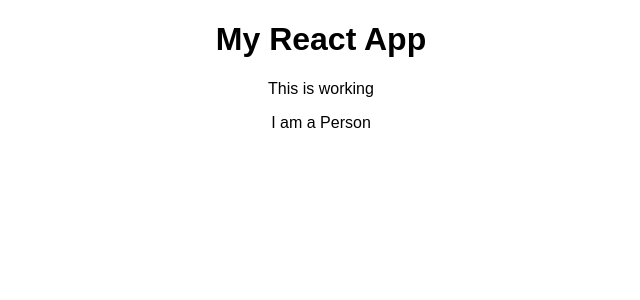
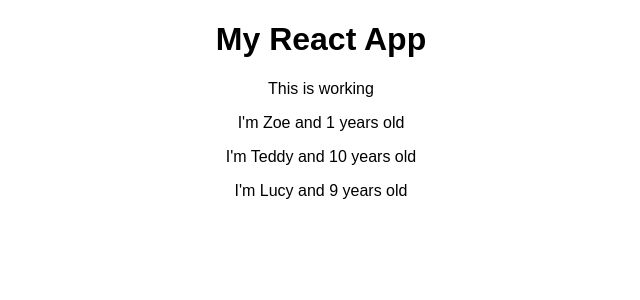
Before and after one commit to Jesskos/React_practice, a React (Create React App) app in the folder react-complete-guide/: page / in a window 1280 px wide. Shown: the top 300 px of the page, without its empty margins (319-959 px from the left). Built offline with nearby package versions, Linux system fonts and the light colour scheme.

Commit message:
created a template for Person component and set dynamic information from outside

```diff
--- a/react-complete-guide/src/App.js
+++ b/react-complete-guide/src/App.js
@@ -9,7 +9,9 @@ class App extends Component {
       <div className="App">
         <h1>My React App</h1>
         <p> This is working </p>
-        <Person />
+        <Person name="Zoe" age="1"/>
+        <Person name="Teddy" age="10"/>
+        <Person name="Lucy" age="9" />
       </div>
       );
     // return React.createElement('div', {className: "App"}, React.createElement('h1', null, 'Does this work now?'))
--- a/react-complete-guide/src/Person/Person.js
+++ b/react-complete-guide/src/Person/Person.js
@@ -10,8 +10,8 @@ import React from "react";
 // a compoenet is a function returning some jsx
 // we don
 
-const person = () => {
-	return <p>I am a Person</p>
+const person = (props) => {
+	return <p> I'm {props.name} and {props.age} years old </p>
 }
 
 export default person
```
